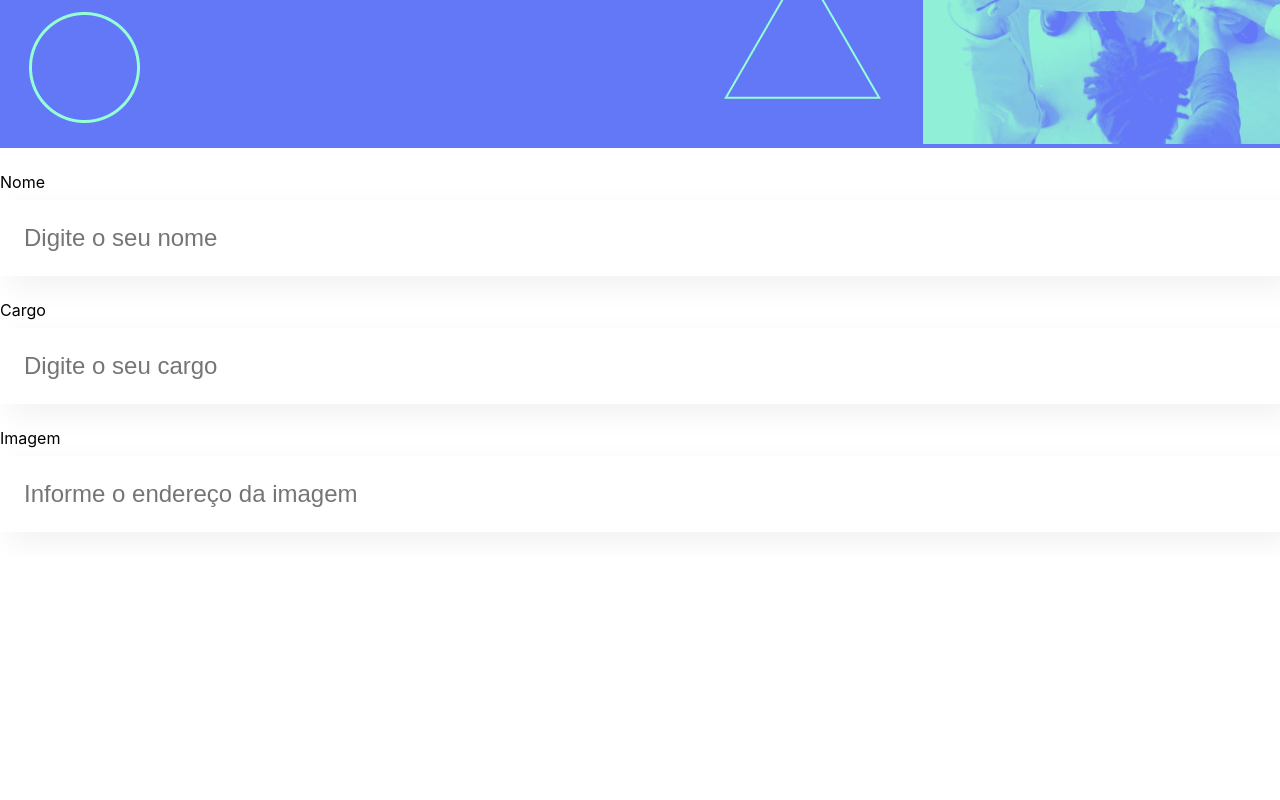
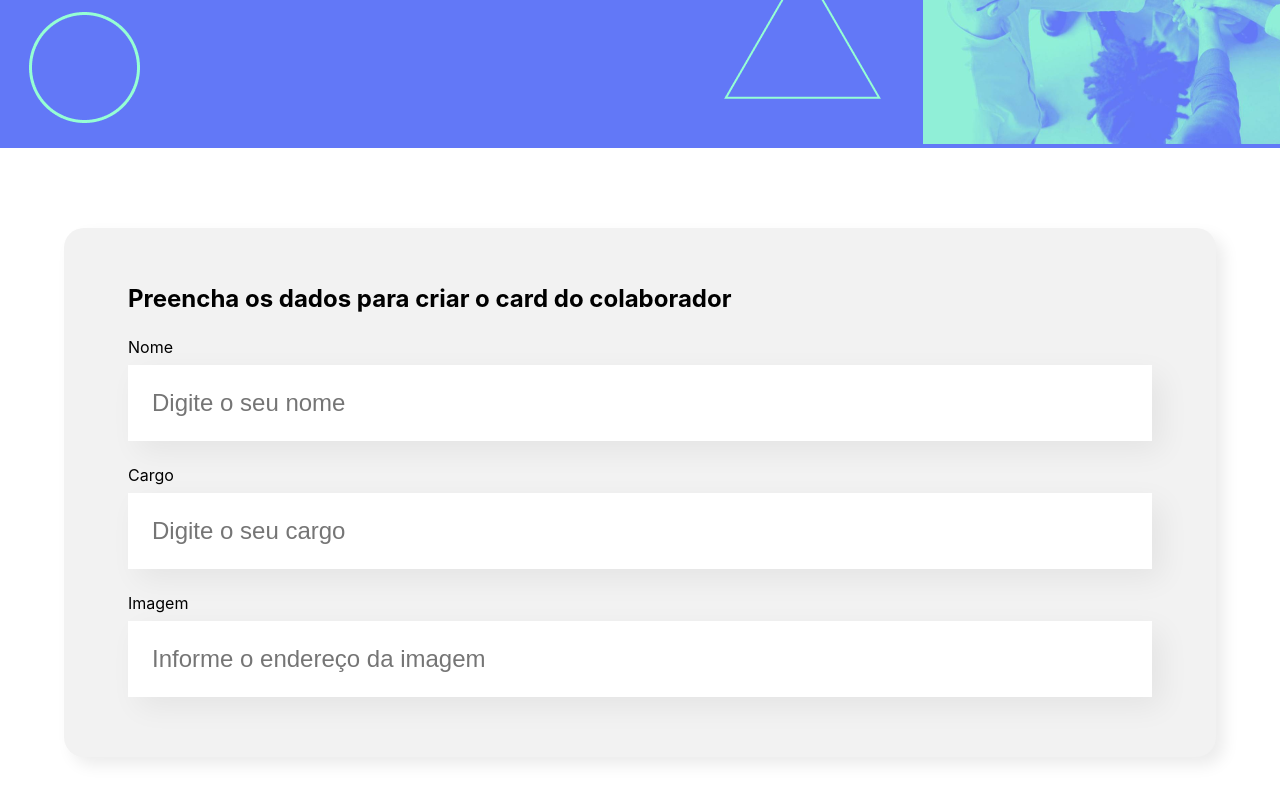
Before and after one commit to GGhiaroni/organo-react, a React (Create React App) app: page / in a window 1280 px wide. Shown: the part 412-1212 px from the top of the page. Before the commit the page ends 968 px from the top, so only its background shows below. Built offline with nearby package versions, Linux system fonts and the light colour scheme.

Commit message:
criando o componente Formulario

```diff
--- a/src/App.js
+++ b/src/App.js
@@ -1,13 +1,11 @@
 import Banner from "./componentes/Banner";
-import InputsTexto from "./componentes/InputsTexto";
+import Formulario from "./componentes/Formulario";
 
 function App() {
   return (
     <div className="App">
       <Banner />
-      <InputsTexto label="Nome" placeholder="Digite o seu nome" />
-      <InputsTexto label="Cargo" placeholder="Digite o seu cargo" />
-      <InputsTexto label="Imagem" placeholder="Informe o endereço da imagem" />
+      <Formulario />
     </div>
   );
 }
--- /dev/null
+++ b/src/componentes/Formulario/Formulario.css
@@ -0,0 +1,13 @@
+.formulario {
+  display: flex;
+  justify-content: center;
+  margin: 80px 0;
+}
+
+.formulario form {
+  min-width: 80%;
+  background-color: #f2f2f2;
+  border-radius: 20px;
+  padding: 36px 64px;
+  box-shadow: 8px 8px 16px rgba(0, 0, 0, 0.08);
+}
--- /dev/null
+++ b/src/componentes/Formulario/index.js
@@ -0,0 +1,20 @@
+import InputsTexto from "../InputTexto";
+import "./Formulario.css";
+
+const Formulario = () => {
+  return (
+    <section className="formulario">
+      <form>
+        <h2>Preencha os dados para criar o card do colaborador</h2>
+        <InputsTexto label="Nome" placeholder="Digite o seu nome" />
+        <InputsTexto label="Cargo" placeholder="Digite o seu cargo" />
+        <InputsTexto
+          label="Imagem"
+          placeholder="Informe o endereço da imagem"
+        />
+      </form>
+    </section>
+  );
+};
+
+export default Formulario;
```
Also changed, not shown: src/componentes/InputTexto/InputsTexto.css (renamed from src/componentes/InputsTexto/InputsTexto.css), src/componentes/InputTexto/index.js (renamed from src/componentes/InputsTexto/index.js).
